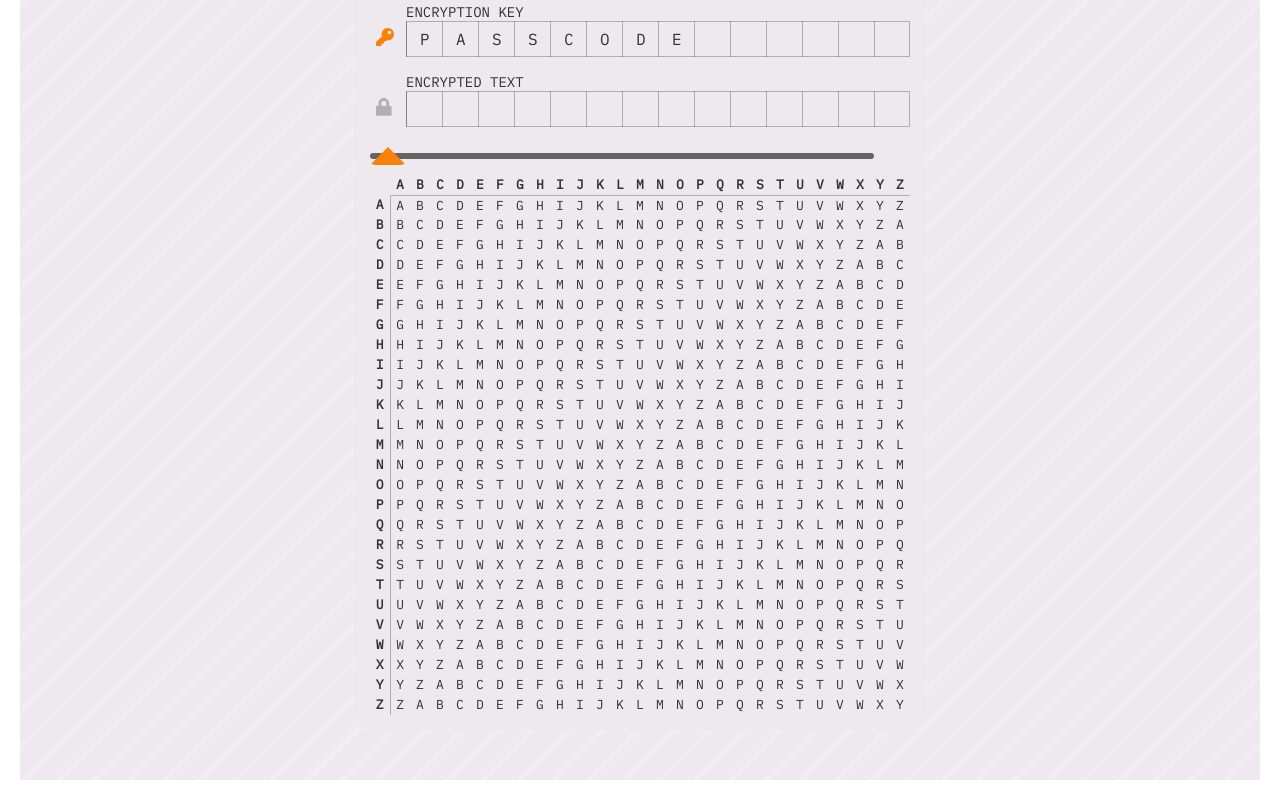
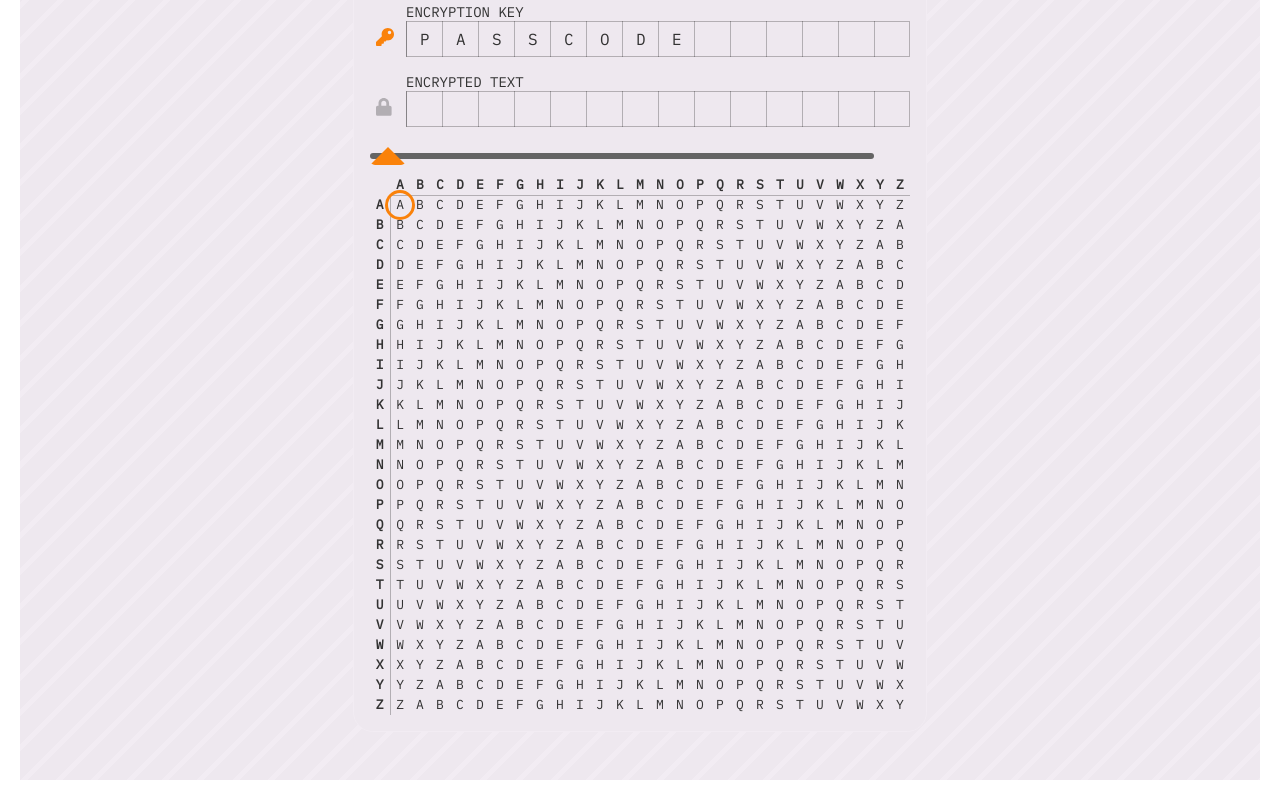
Before and after one commit to peippo/vigenere-cipher-visualized, a React (Create React App) app: page / in a window 1280 px wide. Shown: the part 312-1112 px from the top of the page. Built offline with nearby package versions, Linux system fonts and the light colour scheme.

Commit message:
Fix z-index issue

```diff
--- a/src/components/Tabula.js
+++ b/src/components/Tabula.js
@@ -83,7 +83,7 @@ const Table = styled.table`
 	${(props) =>
 		props.mode === "encrypt" &&
 		css`
-			&:after {
+			&:before {
 				content: "";
 				position: absolute;
 				left: calc(var(--indicatorRow) * var(--actualCellWidth));
@@ -94,7 +94,7 @@ const Table = styled.table`
 				transform: scale(1.5);
 				border-radius: 1000px;
 				transition: left 0.15s, top 0.15s;
-				z-index: 1;
+				z-index: 5;
 			}
 		`};
 
@@ -110,14 +110,14 @@ const Table = styled.table`
 				height: var(--actualCellHeight);
 			}
 
-			&:before {
+			&:after {
 				top: calc(var(--indicatorColumn) * var(--actualCellHeight));
 				background-color: ${(props) => props.theme.sourceHighlight};
 				mix-blend-mode: ${(props) =>
 					props.theme.currentTheme === "dark" ? "exclusion" : "unset"};
 			}
 
-			&:after {
+			&:before {
 				top: 0;
 				border: 2px solid ${(props) => props.theme.resultHighlight};
 				transform: scale(1.5);
```
